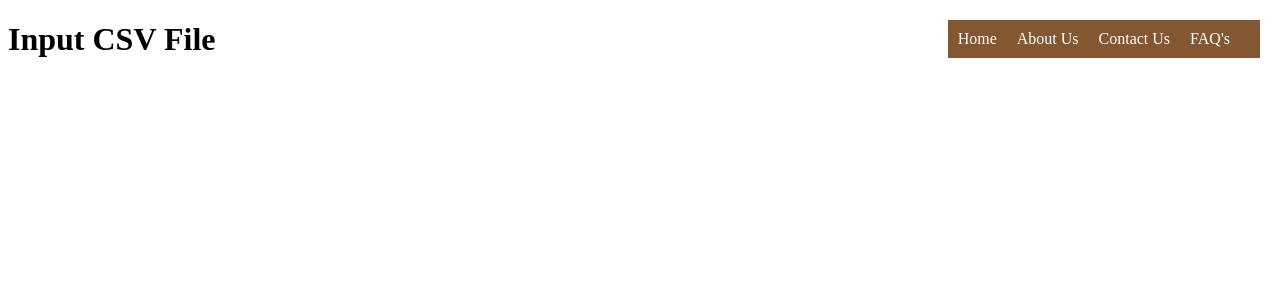
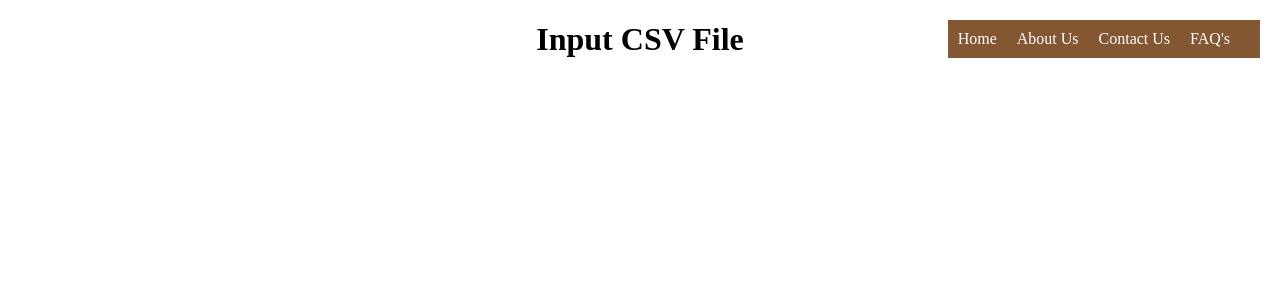
Before and after one commit to Himavarsha2004/Wheat_pro, a Flask app: template my_flask_app/templates/input.html in a window 1280 px wide. Shown: the top 300 px of the page. Run offline with Flask 3, Linux system fonts and the light colour scheme; the template is opened without the code that fills it, so the values that code supplies are empty; parts of the project's set-up code (start-up, migrations or seed data) failed here and were passed over.

Commit message:
final commit 2

```diff
--- a/my_flask_app/templates/input.html
+++ b/my_flask_app/templates/input.html
@@ -22,6 +22,9 @@
         }
         tbody tr:hover {
             background-color: #e6e6e6;
+        }
+        h1 {
+            text-align: center; /* Center-align the h1 text */
         }
 
 </style>
--- a/my_flask_app/templates/output.html
+++ b/my_flask_app/templates/output.html
@@ -22,6 +22,9 @@
         }
         tbody tr:hover {
             background-color: #e6e6e6;
+        }
+        h1 {
+            text-align: center; /* Center-align the h1 text */
         }
     </style>
 </head>
```
